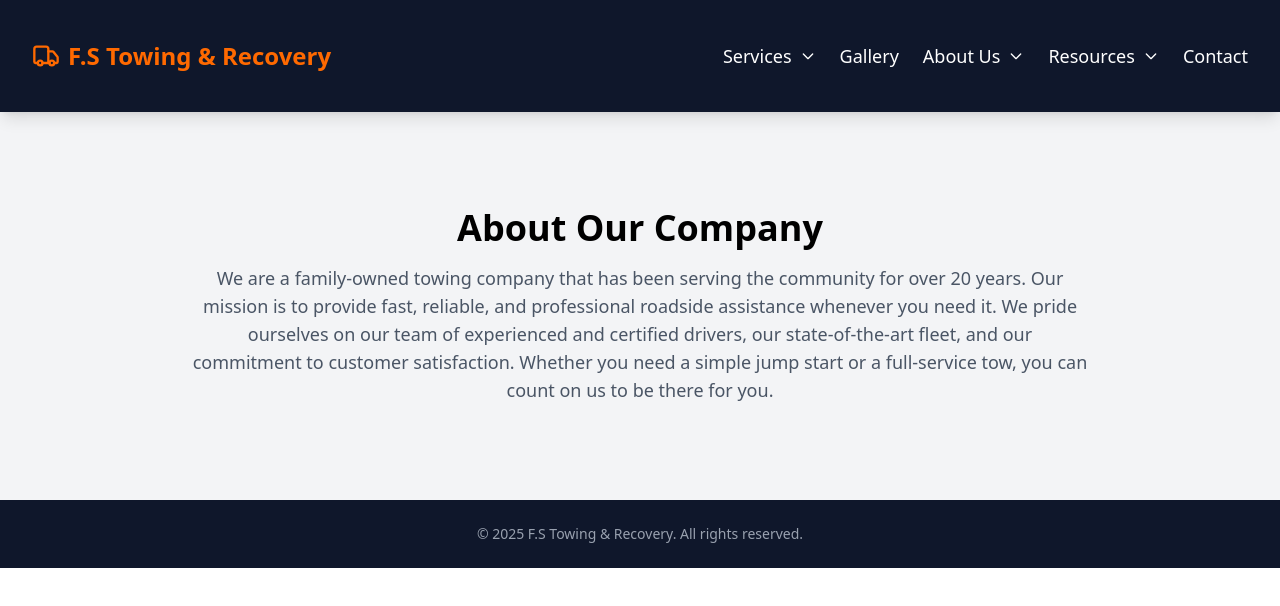
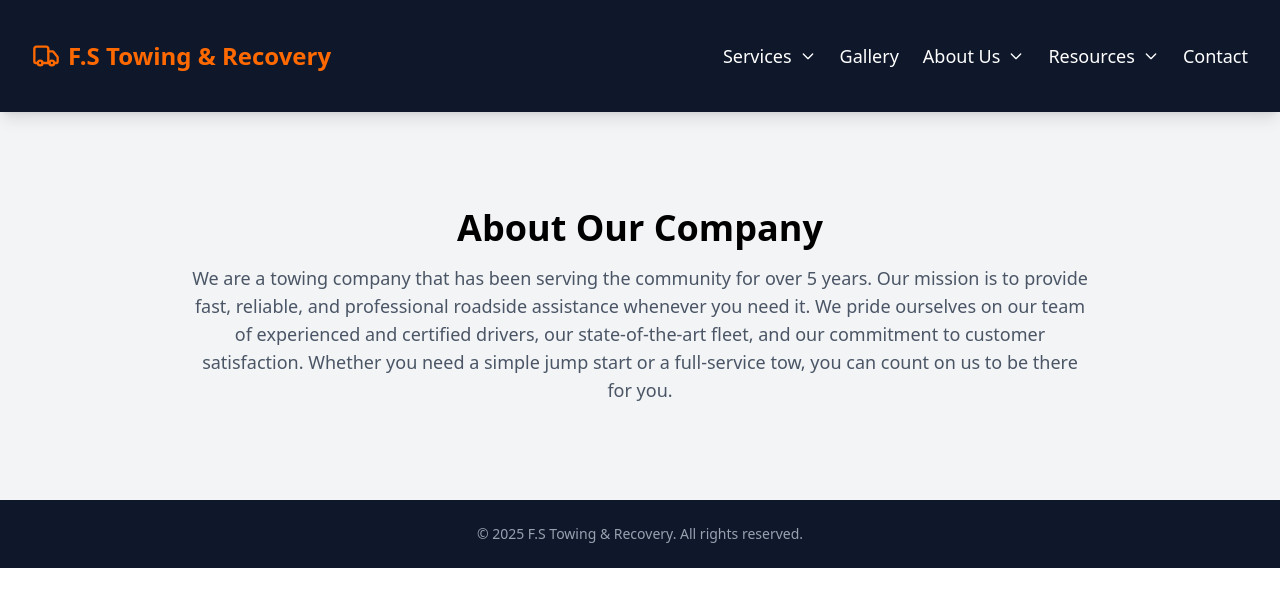
Before and after one commit to KaraboRamotalaDeveloper/Flying_Squad_Towing_And_Recovery, a React (Vite) app in the folder Flying_Squad_Towing_And_Recovery/: page /about in a window 1280 px wide. Shown: the top 606 px of the page. Built offline with nearby package versions, Linux system fonts and the light colour scheme.

Commit message:
fix errors

```diff
--- a/Flying_Squad_Towing_And_Recovery/src/pages/AboutPage.jsx
+++ b/Flying_Squad_Towing_And_Recovery/src/pages/AboutPage.jsx
@@ -3,13 +3,12 @@ const AboutPage = () => (
     <div className="container mx-auto px-4 text-center">
       <h2 className="mb-4 text-2xl font-bold md:text-4xl">About Our Company</h2>
       <p className="mx-auto max-w-4xl text-base text-gray-600 dark:text-gray-400 md:text-lg">
-        We are a family-owned towing company that has been serving the community
-        for over 20 years. Our mission is to provide fast, reliable, and
-        professional roadside assistance whenever you need it. We pride
-        ourselves on our team of experienced and certified drivers, our
-        state-of-the-art fleet, and our commitment to customer satisfaction.
-        Whether you need a simple jump start or a full-service tow, you can
-        count on us to be there for you.
+        We are a towing company that has been serving the community for over 5
+        years. Our mission is to provide fast, reliable, and professional
+        roadside assistance whenever you need it. We pride ourselves on our team
+        of experienced and certified drivers, our state-of-the-art fleet, and
+        our commitment to customer satisfaction. Whether you need a simple jump
+        start or a full-service tow, you can count on us to be there for you.
       </p>
     </div>
   </section>
--- a/Flying_Squad_Towing_And_Recovery/src/pages/Homepage.jsx
+++ b/Flying_Squad_Towing_And_Recovery/src/pages/Homepage.jsx
@@ -45,9 +45,8 @@ function Homepage() {
       icon: <Truck className="text-orange-500" size={48} />,
     },
     {
-      name: "Flat Tire Service",
-      description:
-        "On-the-spot tire changes to get you back on the road quickly and safely.",
+      name: "Vehicle Recovery",
+      description: "Stranded? We'll get you back on the road, no matter what.",
       icon: <Wrench className="text-orange-500" size={48} />,
     },
     {
@@ -57,9 +56,9 @@ function Homepage() {
       icon: <BatteryCharging className="text-orange-500" size={48} />,
     },
     {
-      name: "Fuel Delivery",
+      name: "Long distance",
       description:
-        "Run out of gas? We'll deliver fuel directly to your location, anytime.",
+        "Out of town? We'll arrive directly to your location, anytime.",
       icon: <MapPin className="text-orange-500" size={48} />,
     },
   ];
@@ -70,7 +69,7 @@ function Homepage() {
       author: "Jane D.",
     },
     {
-      text: "The driver was friendly and helped me with a flat tire late at night. Lifesaver!",
+      text: "The driver was friendly and helped me. Lifesaver!",
       author: "Mark T.",
     },
     {
```
